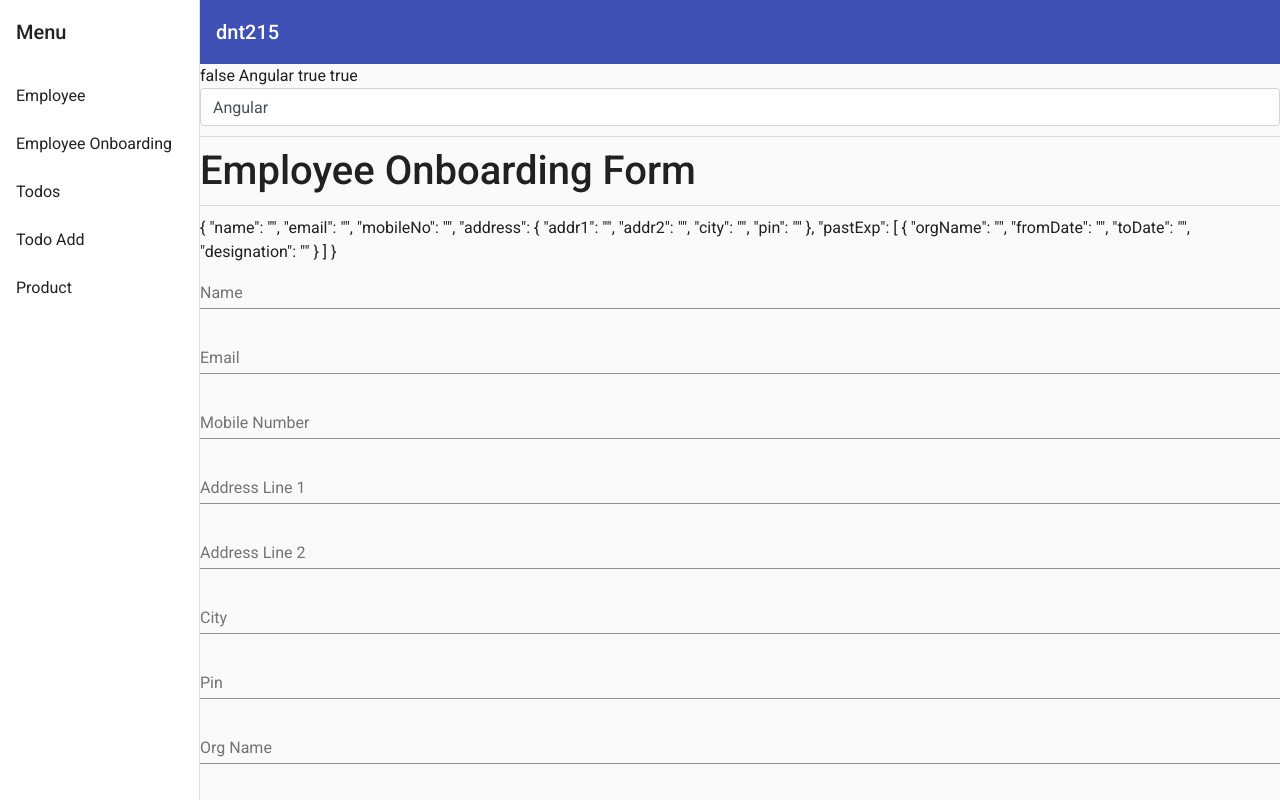
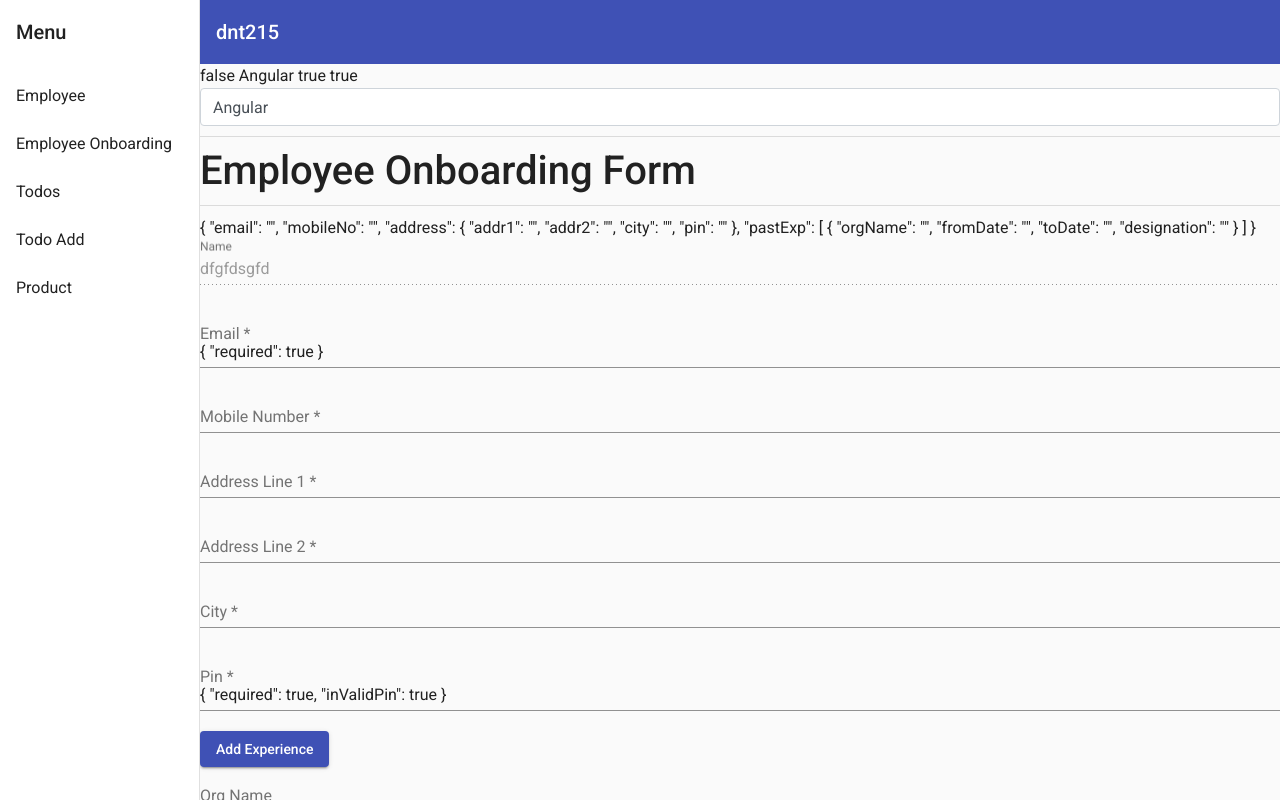
Before and after one commit to santoshyadavdev/dnt215, an Angular app: page /employee/onboarding in a window 1280 px wide. Built offline with nearby package versions, Linux system fonts and the light colour scheme.

Commit message:
custom-validation, dynamic controls

```diff
--- a/src/app/employee/employee-onboarding/employee-onboarding.component.html
+++ b/src/app/employee/employee-onboarding/employee-onboarding.component.html
@@ -13,12 +13,23 @@
 
 {{onbardingForm.value |json}}
 
-<form [formGroup]="onbardingForm">
+<form [formGroup]="onbardingForm" (ngSubmit)="addEmployee()">
+  <mat-form-field *ngIf="onbardingForm.get('testControl')">
+    <input matInput formControlName="testControl" placeholder="Test Control">
+  </mat-form-field>
   <mat-form-field>
     <input matInput formControlName="name" placeholder="Name">
   </mat-form-field>
   <mat-form-field>
     <input matInput formControlName="email" placeholder="Email">
+    <!-- <div *ngIf="onbardingForm.get('email').hasError('required')">
+      Please enter your email!
+    </div> -->
+    <mat-error *ngIf="onbardingForm.get('email').hasError('required')">Please enter your email!</mat-error>
+    {{onbardingForm.get('email')?.errors | json}}
+    <div *ngIf="onbardingForm.get('email').hasError('email')">
+      Please enter a valid email!
+    </div>
   </mat-form-field>
   <mat-form-field>
     <input matInput formControlName="mobileNo" placeholder="Mobile Number">
@@ -35,8 +46,10 @@
     </mat-form-field>
     <mat-form-field>
       <input matInput formControlName="pin" placeholder="Pin">
+      {{onbardingForm.get('address.pin')?.errors | json}}
     </mat-form-field>
   </div>
+  <button mat-raised-button color="primary" (click)="addExp()">Add Experience</button>
   <div formArrayName="pastExp">
     <div *ngFor="let exp of pastExp.controls;let i=index">
       <div [formGroupName]="i">
@@ -53,6 +66,13 @@
           <input matInput formControlName="designation" placeholder="Designation">
         </mat-form-field>
       </div>
+      <button mat-raised-button color="warn" (click)="removeControl(i)">Remove Experience</button>
     </div>
   </div>
+  <div>
+    <button mat-raised-button color="primary" (click)="AddControl()">Add New Control</button>
+    <button mat-raised-button color="primary" (click)="clearAll()">Clear All</button>
+    <button [disabled]="onbardingForm.invalid" type="submit" mat-raised-button color="primary">Add Employee</button>
+  </div>
+
 </form>
--- a/src/app/employee/employee-onboarding/employee-onboarding.component.ts
+++ b/src/app/employee/employee-onboarding/employee-onboarding.component.ts
@@ -1,5 +1,10 @@
 import { Component, OnInit } from '@angular/core';
-import { FormControl, FormGroup, FormBuilder, FormArray } from '@angular/forms';
+import {
+  FormControl, FormGroup,
+  FormBuilder, FormArray, Validators
+} from '@angular/forms';
+import { CustomValidators } from '../validators/custom.validtors';
+
 
 @Component({
   selector: 'app-employee-onboarding',
@@ -19,14 +24,22 @@ export class EmployeeOnboardingComponent implements OnInit {
 
   ngOnInit(): void {
     this.onbardingForm = this.fb.group({
-      name: new FormControl(''),
-      email: new FormControl(''),
-      mobileNo: new FormControl(''),
+      name: new FormControl({ value: 'dfgfdsgfd', disabled: true }, Validators.required),
+      email: new FormControl('', [
+        Validators.required,
+        Validators.email, CustomValidators.validateEmail
+      ]),
+      mobileNo: new FormControl('',
+        [
+          Validators.required,
+          Validators.minLength(10),
+          Validators.maxLength(12)
+        ]),
       address: this.fb.group({
-        addr1: new FormControl(''),
-        addr2: new FormControl(''),
-        city: new FormControl(''),
-        pin: new FormControl(''),
+        addr1: new FormControl('', Validators.required),
+        addr2: new FormControl('', Validators.required),
+        city: new FormControl('', Validators.required),
+        pin: new FormControl('', [Validators.required, CustomValidators.pinValidator(5) ]),
       }),
       pastExp: this.fb.array([
         this.fb.group({
@@ -41,4 +54,31 @@ export class EmployeeOnboardingComponent implements OnInit {
     // this.onbardingForm.addControl('id', new FormControl());
   }
 
+  addExp() {
+    this.pastExp.push(
+      this.fb.group({
+        orgName: new FormControl(''),
+        fromDate: new FormControl(''),
+        toDate: new FormControl(''),
+        designation: new FormControl('')
+      }))
+  }
+
+  removeControl(i: number): void {
+    this.pastExp.removeAt(i);
+  }
+
+  clearAll() {
+    this.pastExp.clear();
+  }
+
+  AddControl() {
+    this.onbardingForm.addControl("testControl", new FormControl(''));
+  }
+
+  addEmployee() {
+    // console.log(this.onbardingForm.value);
+    console.log(this.onbardingForm.getRawValue());
+  }
+
 }
--- /dev/null
+++ b/src/app/employee/validators/custom.validtors.ts
@@ -0,0 +1,22 @@
+import { AbstractControl } from '@angular/forms';
+
+export class CustomValidators {
+
+  static validateEmail(control: AbstractControl) {
+    const email = control.value as string;
+    if (email.includes('test')) {
+      return { inValidEmail: true }
+    }
+    return null;
+  }
+
+  static pinValidator(length: number) {
+    return (control: AbstractControl) => {
+      const pin = control.value as string;
+      if (pin.length < length || pin.length > length) {
+        return { inValidPin: true }
+      }
+      return null;
+    }
+  }
+}
```
Also changed, not shown: src/app/employee/validators/custom.validators.ts (added).
